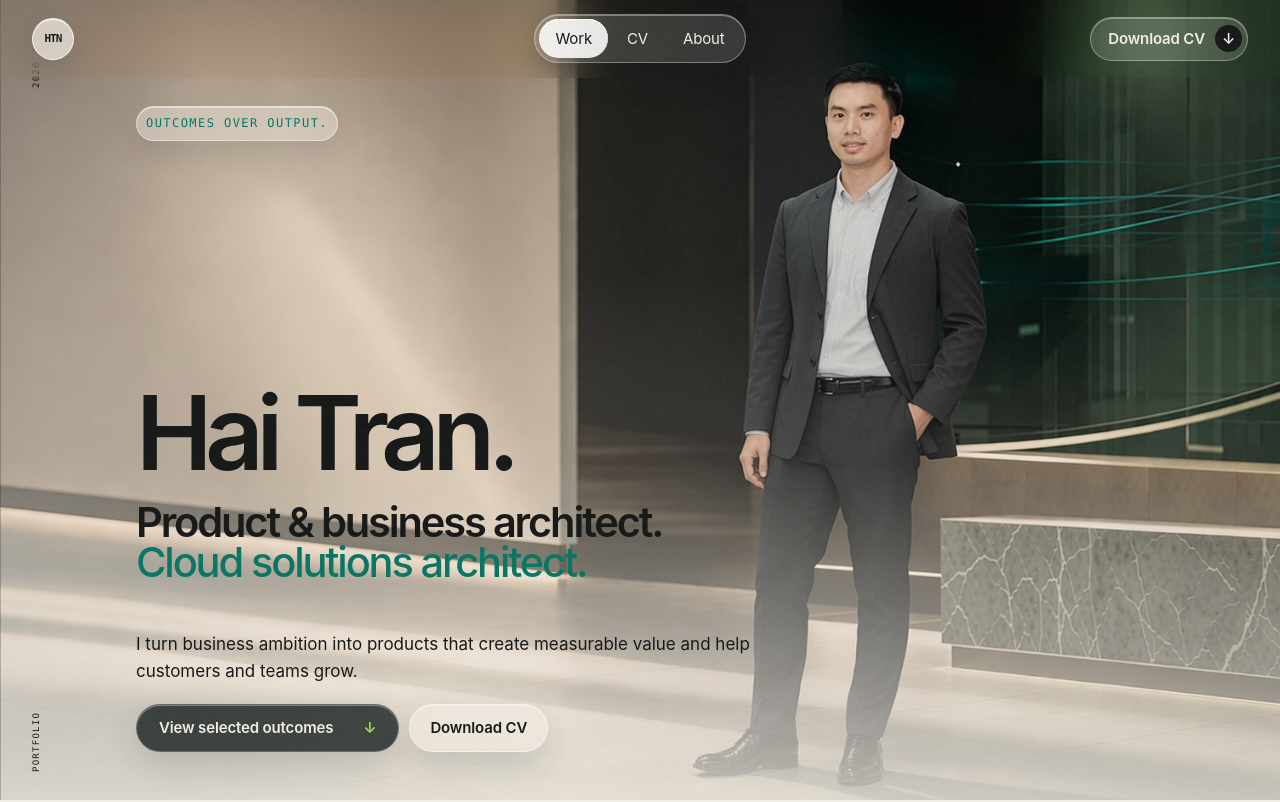
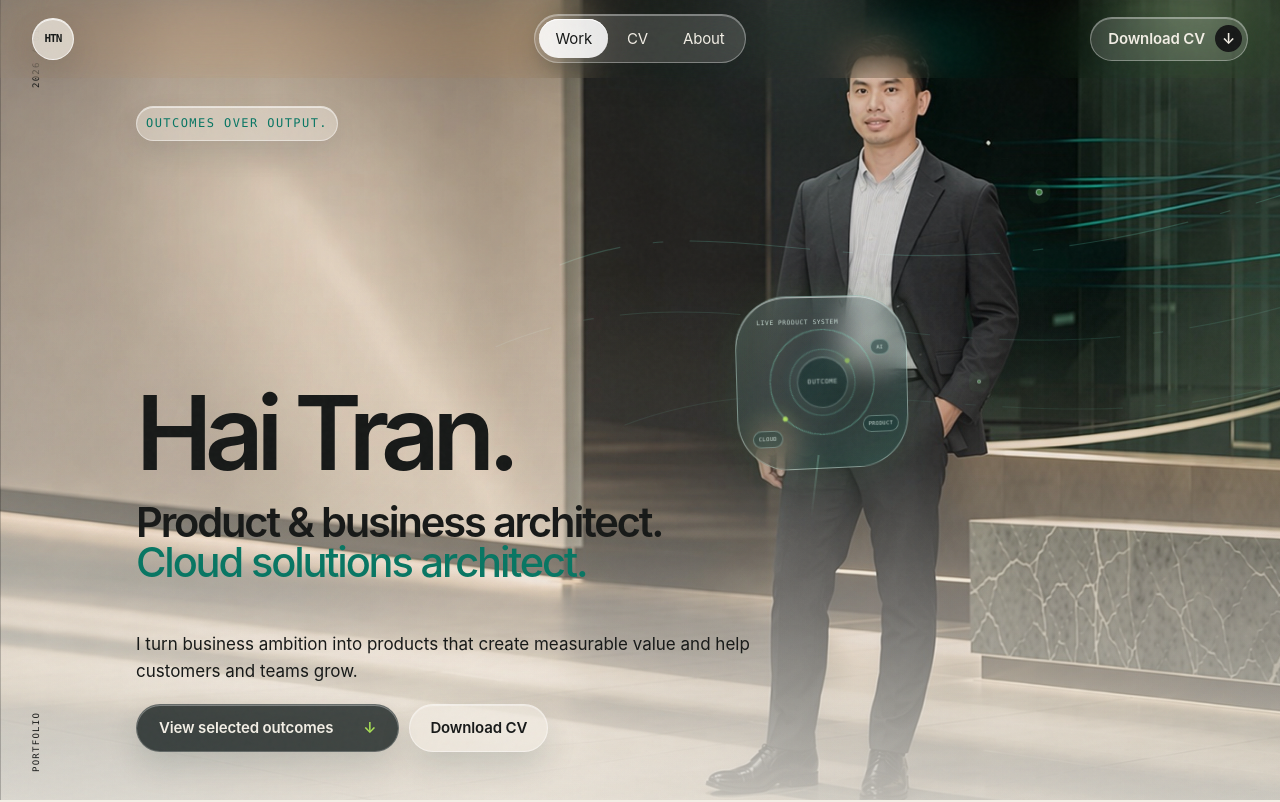
Before and after one commit to blackberryec/hai-tran-cv, a Next.js app: page / in a window 1280 px wide. Shown: the top 802 px of the page. Built offline with nearby package versions, Linux system fonts and the light colour scheme.

Commit message:
feat: animate product identity hero

```diff
--- a/src/app/globals.css
+++ b/src/app/globals.css
@@ -228,10 +228,229 @@ h3 {
   overflow: hidden;
 }
 
+.hero-media {
+  position: absolute;
+  inset: 0;
+  z-index: -3;
+  overflow: hidden;
+  background: #d9d0c3;
+}
+
+.hero-media::after {
+  position: absolute;
+  inset: -18% auto -18% -24%;
+  width: 28%;
+  content: "";
+  opacity: 0.34;
+  background: linear-gradient(90deg, transparent, rgba(222, 255, 246, 0.24), transparent);
+  filter: blur(18px);
+  transform: skewX(-12deg);
+  mix-blend-mode: screen;
+  animation: hero-refraction 13s cubic-bezier(0.45, 0, 0.26, 1) infinite;
+}
+
 .hero-art {
-  z-index: -3;
   object-fit: cover;
   object-position: center;
+  will-change: transform;
+}
+
+.hero-art-base {
+  animation: hero-camera 16s cubic-bezier(0.45, 0, 0.28, 1) infinite alternate;
+}
+
+.hero-flow-lines {
+  position: absolute;
+  inset: 0;
+  width: 100%;
+  height: 100%;
+  opacity: 0.45;
+  mix-blend-mode: screen;
+  filter: drop-shadow(0 0 10px rgba(87, 238, 204, 0.26));
+}
+
+.hero-flow-lines path {
+  fill: none;
+  stroke: rgba(96, 224, 194, 0.46);
+  stroke-width: 1.25;
+  stroke-linecap: round;
+  stroke-dasharray: 12 34 150 42;
+  animation: hero-flow 12s linear infinite;
+}
+
+.hero-flow-lines path:nth-child(2) {
+  opacity: 0.62;
+  animation-duration: 16s;
+  animation-direction: reverse;
+}
+
+.hero-flow-lines path:nth-child(3) {
+  opacity: 0.42;
+  animation-duration: 20s;
+}
+
+.hero-product {
+  position: absolute;
+  top: 38%;
+  left: 57%;
+  z-index: 3;
+  width: clamp(154px, 13.5vw, 210px);
+  aspect-ratio: 1;
+  perspective: 800px;
+  animation: hero-product-float 5.6s ease-in-out infinite alternate;
+}
+
+.hero-product-glass {
+  position: absolute;
+  inset: 0;
+  border: 1px solid rgba(214, 255, 241, 0.46);
+  border-radius: 30%;
+  background:
+    linear-gradient(145deg, rgba(227, 255, 246, 0.19), rgba(7, 72, 66, 0.08) 54%, rgba(8, 118, 99, 0.18)),
+    rgba(6, 40, 38, 0.12);
+  box-shadow:
+    inset 0 1px 0 rgba(255, 255, 255, 0.58),
+    inset 0 -24px 60px rgba(11, 105, 90, 0.1),
+    0 28px 60px rgba(3, 28, 27, 0.22),
+    0 0 42px rgba(98, 200, 91, 0.1);
+  backdrop-filter: blur(16px) saturate(150%);
+  -webkit-backdrop-filter: blur(16px) saturate(150%);
+  transform: rotateX(8deg) rotateY(-11deg) rotateZ(2deg);
+  transform-style: preserve-3d;
+  animation: hero-product-tilt 7.2s cubic-bezier(0.45, 0, 0.28, 1) infinite alternate;
+}
+
+.hero-product-kicker {
+  position: absolute;
+  top: 12%;
+  left: 12%;
+  color: rgba(230, 255, 247, 0.82);
+  font-family: var(--mono);
+  font-size: clamp(6px, 0.48vw, 8px);
+  letter-spacing: 0.1em;
+}
+
+.hero-product-ring {
+  position: absolute;
+  top: 50%;
+  left: 50%;
+  border: 1px solid rgba(130, 244, 210, 0.46);
+  border-radius: 50%;
+  transform: translate(-50%, -50%);
+}
+
+.hero-product-ring::after {
+  position: absolute;
+  top: -3px;
+  left: 48%;
+  width: 5px;
+  height: 5px;
+  content: "";
+  border-radius: 50%;
+  background: var(--acid);
+  box-shadow: 0 0 13px rgba(168, 223, 85, 0.84);
+}
+
+.hero-product-ring-outer {
+  width: 62%;
+  aspect-ratio: 1;
+  animation: hero-product-spin 11s linear infinite;
+}
+
+.hero-product-ring-inner {
+  width: 39%;
+  aspect-ratio: 1;
+  opacity: 0.68;
+  animation: hero-product-spin-reverse 8s linear infinite;
+}
+
+.hero-product-core {
+  position: absolute;
+  top: 50%;
+  left: 50%;
+  display: grid;
+  width: 31%;
+  aspect-ratio: 1;
+  place-items: center;
+  border: 1px solid rgba(229, 255, 247, 0.34);
+  border-radius: 50%;
+  color: #eafff8;
+  background: rgba(5, 38, 36, 0.7);
+  box-shadow: inset 0 1px 0 rgba(255, 255, 255, 0.3), 0 0 24px rgba(96, 224, 194, 0.18);
+  font-family: var(--mono);
+  font-size: clamp(6px, 0.52vw, 9px);
+  letter-spacing: 0.08em;
+  transform: translate(-50%, -50%);
+  animation: hero-product-pulse 3.8s ease-in-out infinite;
+}
+
+.hero-product-node {
+  position: absolute;
+  padding: 3px 5px;
+  border: 1px solid rgba(221, 255, 244, 0.34);
+  border-radius: 999px;
+  color: rgba(235, 255, 248, 0.86);
+  background: rgba(3, 43, 40, 0.5);
+  box-shadow: 0 7px 18px rgba(3, 28, 27, 0.16);
+  font-family: var(--mono);
+  font-size: clamp(5px, 0.42vw, 7px);
+  letter-spacing: 0.08em;
+}
+
+.hero-product-node-product { right: 5%; bottom: 20%; }
+.hero-product-node-ai { top: 25%; right: 10%; }
+.hero-product-node-cloud { bottom: 13%; left: 8%; }
+
+.hero-product-beam {
+  position: absolute;
+  top: 92%;
+  left: 47%;
+  width: 2px;
+  height: 42%;
+  background: linear-gradient(rgba(157, 244, 216, 0.72), transparent);
+  filter: drop-shadow(0 0 5px rgba(98, 200, 91, 0.72));
+  transform: rotate(7deg);
+  transform-origin: top;
+  animation: hero-product-beam 3s ease-in-out infinite alternate;
+}
+
+.hero-orbit {
+  position: absolute;
+  width: 7px;
+  height: 7px;
+  border: 1px solid rgba(220, 255, 240, 0.78);
+  border-radius: 50%;
+  background: rgba(98, 200, 91, 0.78);
+  box-shadow: 0 0 0 8px rgba(98, 200, 91, 0.08), 0 0 28px rgba(96, 224, 194, 0.72);
+}
+
+.hero-orbit-one {
+  top: 27%;
+  left: 74%;
+  animation: hero-orbit-one 10s cubic-bezier(0.44, 0, 0.32, 1) infinite alternate;
+}
+
+.hero-orbit-two {
+  top: 44%;
+  left: 88%;
+  width: 4px;
+  height: 4px;
+  opacity: 0.72;
+  animation: hero-orbit-two 13s cubic-bezier(0.44, 0, 0.32, 1) infinite alternate;
+}
+
+.hero-light {
+  position: absolute;
+  top: -36%;
+  left: 41%;
+  width: 38vw;
+  min-width: 420px;
+  aspect-ratio: 1;
+  border-radius: 50%;
+  background: radial-gradient(circle, rgba(205, 255, 233, 0.2), rgba(61, 190, 166, 0.06) 34%, transparent 68%);
+  mix-blend-mode: screen;
+  filter: blur(10px);
+  animation: hero-light-drift 14s ease-in-out infinite alternate;
 }
 
 .hero-art-overlay {
@@ -241,6 +460,69 @@ h3 {
   background:
     linear-gradient(90deg, rgba(242, 238, 229, 0.28) 0%, rgba(242, 238, 229, 0.08) 46%, rgba(21, 24, 23, 0.04) 72%),
     linear-gradient(0deg, rgba(242, 238, 229, 0.8) 0%, rgba(242, 238, 229, 0.1) 42%, transparent 66%);
+}
+
+@keyframes hero-camera {
+  0% { transform: scale(1.015) translate3d(-0.25%, 0, 0); }
+  42% { transform: scale(1.065) translate3d(0.7%, -0.72%, 0); }
+  100% { transform: scale(1.03) translate3d(-0.6%, 0.38%, 0); }
+}
+
+@keyframes hero-flow {
+  to { stroke-dashoffset: -620; }
+}
+
+@keyframes hero-orbit-one {
+  0% { transform: translate3d(-120px, 18px, 0) scale(0.72); opacity: 0.3; }
+  45% { opacity: 1; }
+  100% { transform: translate3d(110px, -32px, 0) scale(1); opacity: 0.58; }
+}
+
+@keyframes hero-orbit-two {
+  0% { transform: translate3d(20px, -18px, 0); opacity: 0.2; }
+  100% { transform: translate3d(-210px, 44px, 0); opacity: 0.8; }
+}
+
+@keyframes hero-light-drift {
+  0% { transform: translate3d(-8%, 0, 0) scale(0.9); opacity: 0.42; }
+  100% { transform: translate3d(18%, 18%, 0) scale(1.16); opacity: 0.8; }
+}
+
+@keyframes hero-refraction {
+  0%, 12% { transform: translate3d(0, 0, 0) skewX(-12deg); opacity: 0; }
+  32% { opacity: 0.34; }
+  68% { opacity: 0.22; }
+  88%, 100% { transform: translate3d(540%, 0, 0) skewX(-12deg); opacity: 0; }
+}
+
+@keyframes hero-product-float {
+  0% { transform: translate3d(-4px, 8px, 0); }
+  100% { transform: translate3d(8px, -10px, 0); }
+}
+
+@keyframes hero-product-tilt {
+  0% { transform: rotateX(8deg) rotateY(-11deg) rotateZ(2deg); }
+  100% { transform: rotateX(-2deg) rotateY(8deg) rotateZ(-1.5deg); }
+}
+
+@keyframes hero-product-spin {
+  from { transform: translate(-50%, -50%) rotate(0deg); }
+  to { transform: translate(-50%, -50%) rotate(360deg); }
+}
+
+@keyframes hero-product-spin-reverse {
+  from { transform: translate(-50%, -50%) rotate(360deg); }
+  to { transform: translate(-50%, -50%) rotate(0deg); }
+}
+
+@keyframes hero-product-pulse {
+  0%, 100% { transform: translate(-50%, -50%) scale(0.94); opacity: 0.76; }
+  50% { transform: translate(-50%, -50%) scale(1.06); opacity: 1; }
+}
+
+@keyframes hero-product-beam {
+  from { opacity: 0.26; transform: rotate(7deg) scaleY(0.82); }
+  to { opacity: 0.8; transform: rotate(5deg) scaleY(1.08); }
 }
 
 .hero-index {
--- a/src/app/page.tsx
+++ b/src/app/page.tsx
@@ -10,14 +10,36 @@ export default function Home() {
       <SiteHeader />
 
       <section className="hero" aria-labelledby="hero-title">
+        <div className="hero-media" aria-hidden="true">
           <Image
-          className="hero-art"
+            className="hero-art hero-art-base"
             src="/hai-tran-banking-architect-hero.jpg"
-          alt="Hai Tran presenting as a product, business and cloud solutions architect"
+            alt=""
             fill
             priority
             sizes="100vw"
           />
+          <svg className="hero-flow-lines" viewBox="0 0 1600 900" preserveAspectRatio="none">
+            <path d="M700 298 C 936 214, 1090 368, 1600 220" />
+            <path d="M620 390 C 916 278, 1168 454, 1600 346" />
+            <path d="M760 486 C 1014 386, 1260 510, 1600 434" />
+          </svg>
+          <div className="hero-product">
+            <div className="hero-product-glass">
+              <span className="hero-product-kicker">LIVE PRODUCT SYSTEM</span>
+              <span className="hero-product-ring hero-product-ring-outer" />
+              <span className="hero-product-ring hero-product-ring-inner" />
+              <span className="hero-product-core">OUTCOME</span>
+              <span className="hero-product-node hero-product-node-product">PRODUCT</span>
+              <span className="hero-product-node hero-product-node-ai">AI</span>
+              <span className="hero-product-node hero-product-node-cloud">CLOUD</span>
+            </div>
+            <span className="hero-product-beam" />
+          </div>
+          <span className="hero-orbit hero-orbit-one" />
+          <span className="hero-orbit hero-orbit-two" />
+          <span className="hero-light" />
+        </div>
         <div className="hero-art-overlay" aria-hidden="true" />
         <div className="hero-index" aria-hidden="true">
           <span>PORTFOLIO</span>
```
Lines whose indentation alone changed are shown as unchanged.
